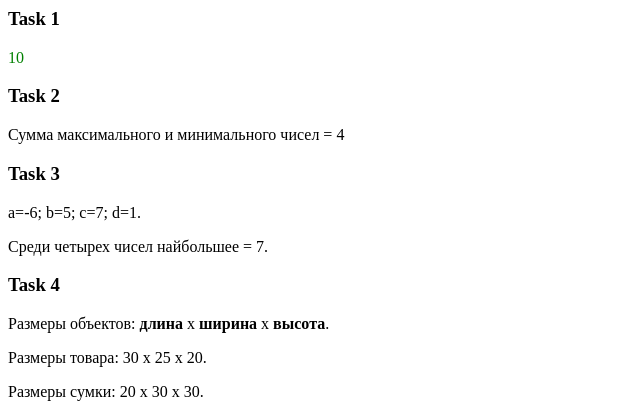
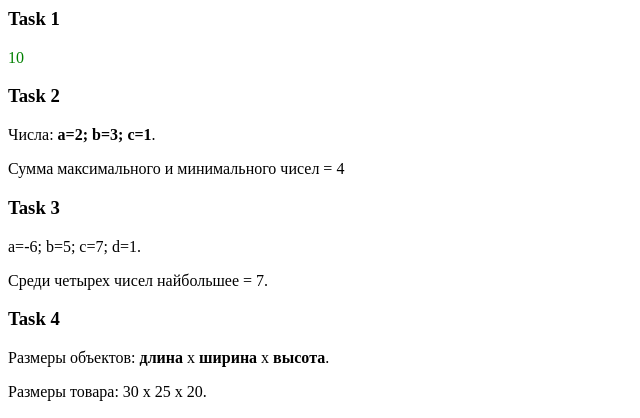
Before and after one commit to pavellisovskij/it-academy-lessons, a PHP site: page / in a window 1280 px wide. Shown: the top 418 px of the page, without its empty margins (0-640 px from the left). Run offline with PHP 8.4, Linux system fonts and the light colour scheme.

Commit message:
number output added
Добавлен вывод заданных чисел в файле 1\02\2.php

```diff
--- a/1/02/2.php
+++ b/1/02/2.php
@@ -7,6 +7,8 @@ $b = 3;
 $c = 1;
 $min = $a;
 $max = $a;
+
+echo "<p>Числа: <b>a=$a; b=$b; c=$c</b>.</p>";
 
 if ($a <= $min) {
     $min = $a;
```
